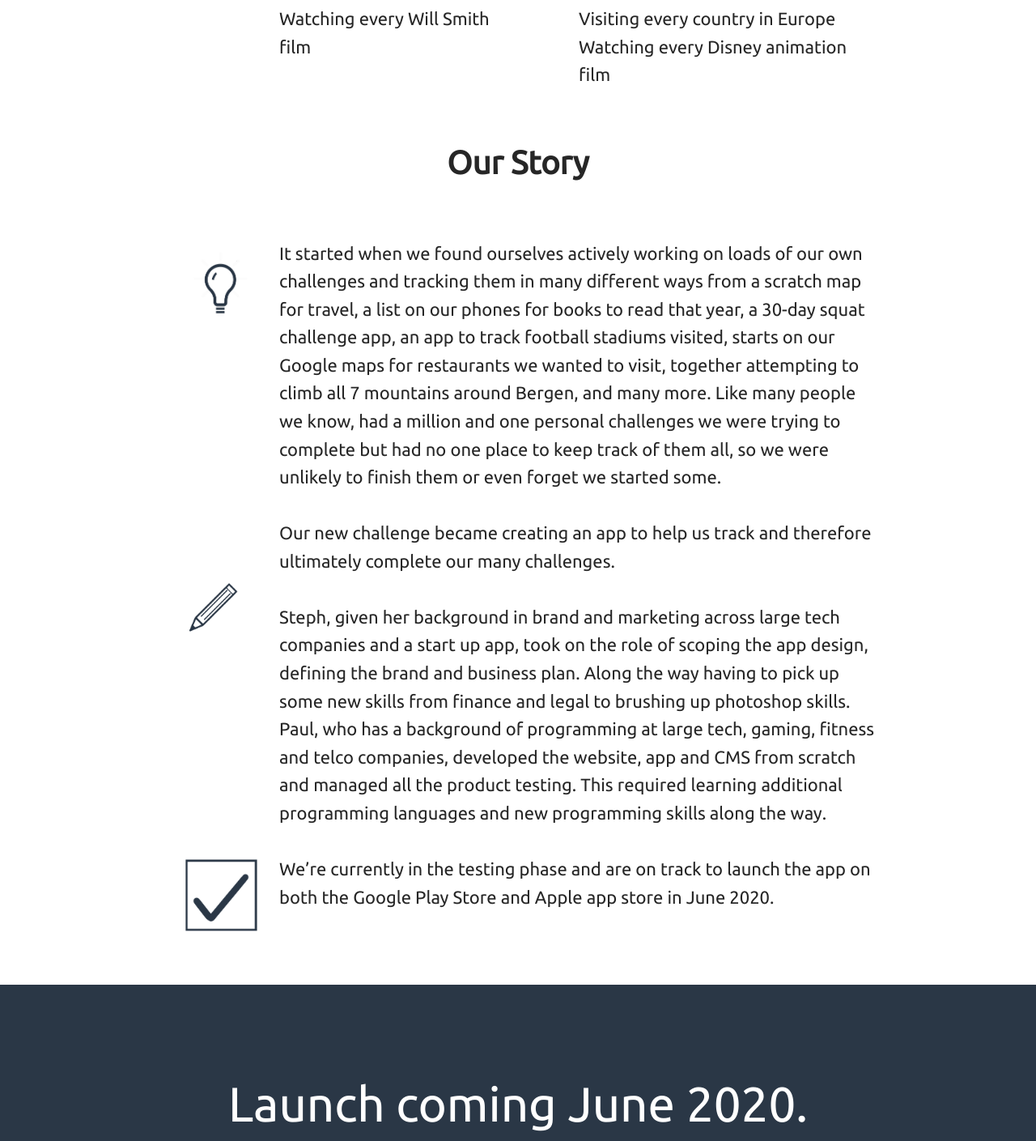
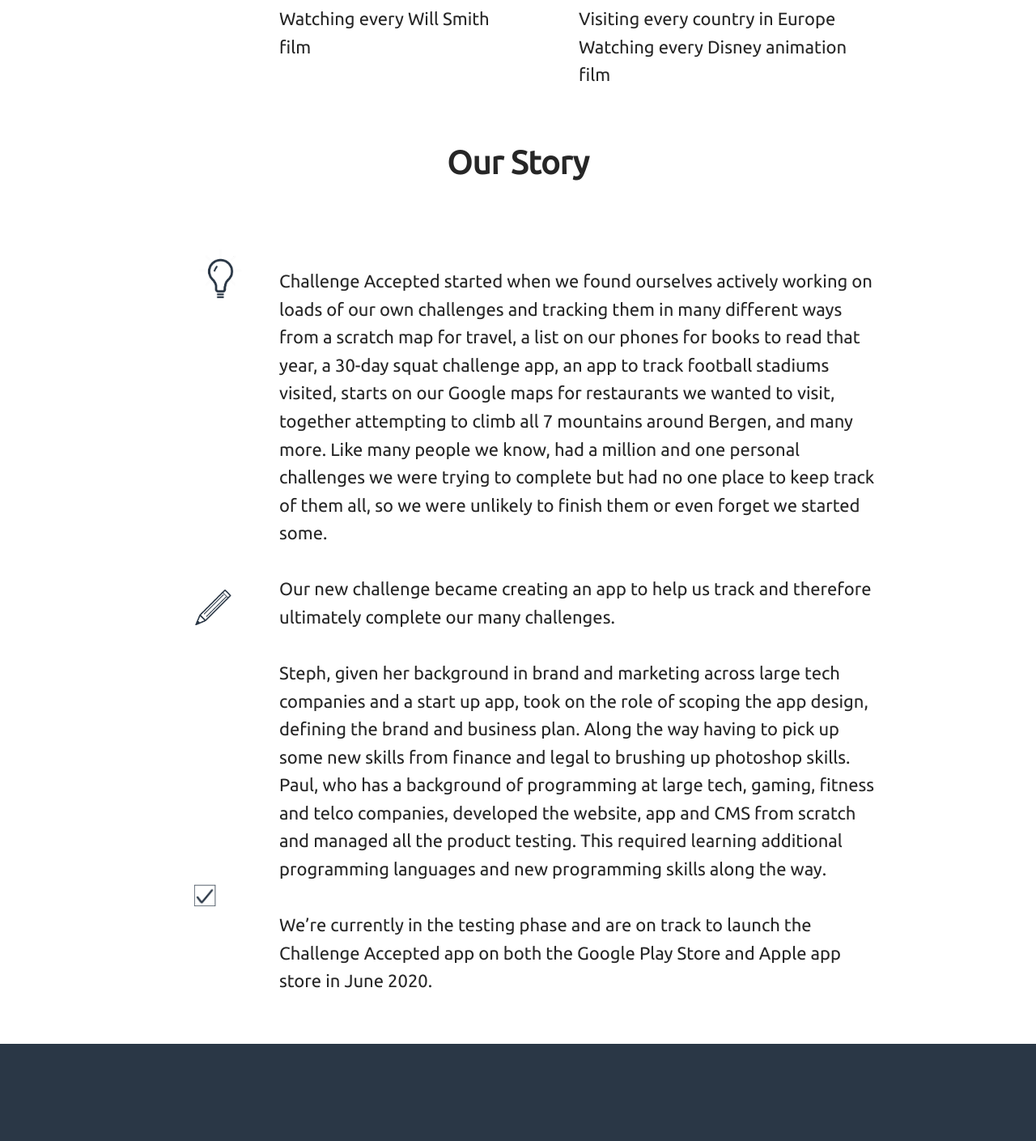
Before and after one commit to challengeaccepteduk/challenge-accepted-react-files, a React (Create React App) app: page /about in a window 1280 px wide. Shown: the part 2418-3827 px from the top of the page at 81% size. Built offline with nearby package versions, Linux system fonts and the light colour scheme.

Commit message:
updated about page copy and image size

```diff
--- a/src/component-mobile/aboutAppFeaturesMobile/aboutAppFeaturesMobile.css
+++ b/src/component-mobile/aboutAppFeaturesMobile/aboutAppFeaturesMobile.css
@@ -51,10 +51,10 @@
   font-weight: bold;
 }
 .profile-text-header-images-mobile-l{
-  width:50%;
+  width:15%;
 }
 .profile-text-header-images-mobile{
-  width:30%;
+  width:15%;
 }
 
 .profile-row{
@@ -96,5 +96,5 @@
   width: 140px;
 }
 .profile-text-header-images-t{
-  width:160px;
+  width: 120px;
 }
--- a/src/component-mobile/aboutAppFeaturesMobile/aboutAppFeaturesMobile.js
+++ b/src/component-mobile/aboutAppFeaturesMobile/aboutAppFeaturesMobile.js
@@ -202,16 +202,13 @@
         </Row>
         <Row>
           <Col>
-            <div className="profile-text-mobile">It started when we found ourselves actively working
+            <div className="profile-text-mobile">Challenge Accepted started when we found ourselves actively working
             on loads of our own challenges and tracking them in many different ways from a scratch map for travel,
              a list on our phones for books to read that year, a 30-day squat challenge app, an app to track
              football stadiums visited, starts on our Google maps for restaurants we wanted to visit, together
               attempting to climb all 7 mountains around Bergen, and many more. Like many people we know, had
               a million and one personal challenges we were trying to complete but had no one place to keep
               track of them all, so we were unlikely to finish them or even forget we started some.
-              <br/><br/>
-              Our new challenge became creating an app to help us track and
-              therefore ultimately complete our many challenges.
             </div>
           </Col>
         </Row>
@@ -223,7 +220,11 @@
         </Row>
         <Row>
           <Col>
-            <div className="profile-text-mobile">Steph, given her background in brand and marketing across large tech
+            <div className="profile-text-mobile">
+             Our new challenge became creating an app to help us track and
+                therefore ultimately complete our many challenges.
+                <br/> <br/> Steph, given her background in brand and marketing across
+             large tech
              companies and a start up app, took on the role of scoping the app design, defining the brand and business
              plan. Along the way having to pick up some new skills from finance and legal to brushing up photoshop
              skills. Paul, who has a background of programming at large tech, gaming, fitness and telco companies,
@@ -241,7 +242,7 @@
         <Row>
           <Col>
             <div className="profile-text-mobile"> We’re currently in the testing phase and are on
-            track to launch the app on both the Google Play Store and Apple app store in June 2020.
+            track to launch the Challenge Accepted app on both the Google Play Store and Apple app store in June 2020.
             </div>
           </Col>
         </Row>
--- a/src/component/aboutAppFeatures/aboutAppFeatures.css
+++ b/src/component/aboutAppFeatures/aboutAppFeatures.css
@@ -48,11 +48,11 @@
   padding-left: 140px;
 }
 .profile-text-header-images{
-  padding: 0 30px;
+  padding: 0 40px;
 }
 .profile-text-header-images-p {
-  padding: 0 30px;
+  padding: 0 40px;
 }
 .profile-text-header-images-t{
-  padding: 0 30px;
+  padding: 0 45px;
 }
--- a/src/component/aboutAppFeatures/aboutAppFeatures.js
+++ b/src/component/aboutAppFeatures/aboutAppFeatures.js
@@ -122,16 +122,13 @@
                    alt="Logo"/><br/>
           </Col>
           <Col>
-            <div className="profile-text">It started when we found ourselves actively working on loads
+            <div className="profile-text"><br/>Challenge Accepted started when we found ourselves actively working on loads
             of our own challenges and tracking them in many different ways from a scratch map for travel,
              a list on our phones for books to read that year, a 30-day squat challenge app, an app to track
              football stadiums visited, starts on our Google maps for restaurants we wanted to visit, together
               attempting to climb all 7 mountains around Bergen, and many more. Like many people we know, had a
                million and one personal challenges we were trying to complete but had no one place to keep track
                of them all, so we were unlikely to finish them or even forget we started some.
-              <br/><br/>
-              Our new challenge became creating an app to help us track and
-              therefore ultimately complete our many challenges.
             </div>
           </Col>
           <Col md={1}></Col>
@@ -140,17 +137,21 @@
           <Col md={1}></Col>
 
           <Col md={1}>
-            <img className="profile-text-header-images-p" src={pencil}
+            <br/><br/><img className="profile-text-header-images-p" src={pencil}
                  alt="Logo"/>
           </Col>
           <Col>
             <div className="profile-text"><br/>
-        Steph, given her background in brand and marketing across large tech companies and a start up app,
+        Our new challenge became creating an app to help us track and
+                      therefore ultimately complete our many challenges.
+<br/><br/>
+                      Steph, given her background
+                      in brand and marketing across large tech companies and a start up app,
         took on the role of scoping the app design, defining the brand and business plan. Along the way having
          to pick up some new skills from finance and legal to brushing up photoshop skills. Paul, who has a
          background of programming at large tech, gaming, fitness and telco companies, developed the website,
           app and CMS from scratch and managed all the product testing. This required learning additional programming
-           languages and new programming skills along the way.<br/><br/>
+           languages and new programming skills along the way.<br/>
           </div>
         </Col>
           <Col md={1}></Col>
@@ -163,7 +164,7 @@
           </Col>
           <Col>
             <div className="profile-text">
-              We’re currently in the testing phase and are on track to launch the app on both the Google Play Store
+              <br/>We’re currently in the testing phase and are on track to launch the Challenge Accepted app on both the Google Play Store
                and Apple app store in June 2020.
             </div>
           </Col>
```
